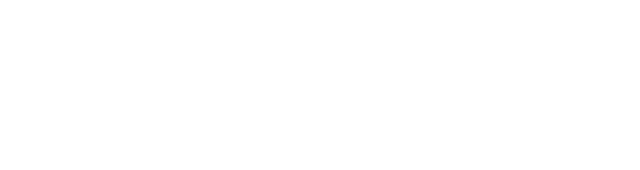
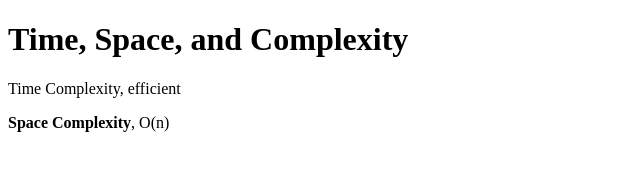
Before and after one commit to acciojob/time-and-space-complexity-Shiva-Prasad83, a website: page main.html in a window 1280 px wide. Shown: the whole page, without its empty margins (0-640 px from the left). Drawn offline with Linux system fonts and the light colour scheme.

Commit message:
created a submission

```diff
--- a/main.html
+++ b/main.html
@@ -8,6 +8,9 @@
 
 <body>
 	<!-- the entire body must be written by student -->
+	<h1>Time, Space, and Complexity</h1>
+	<p>Time Complexity, efficient</p>
+	<p><b>Space Complexity</b>, O(n)</p>
     <script type="text/javascript" src="./script.js">
 </script>
 
```
